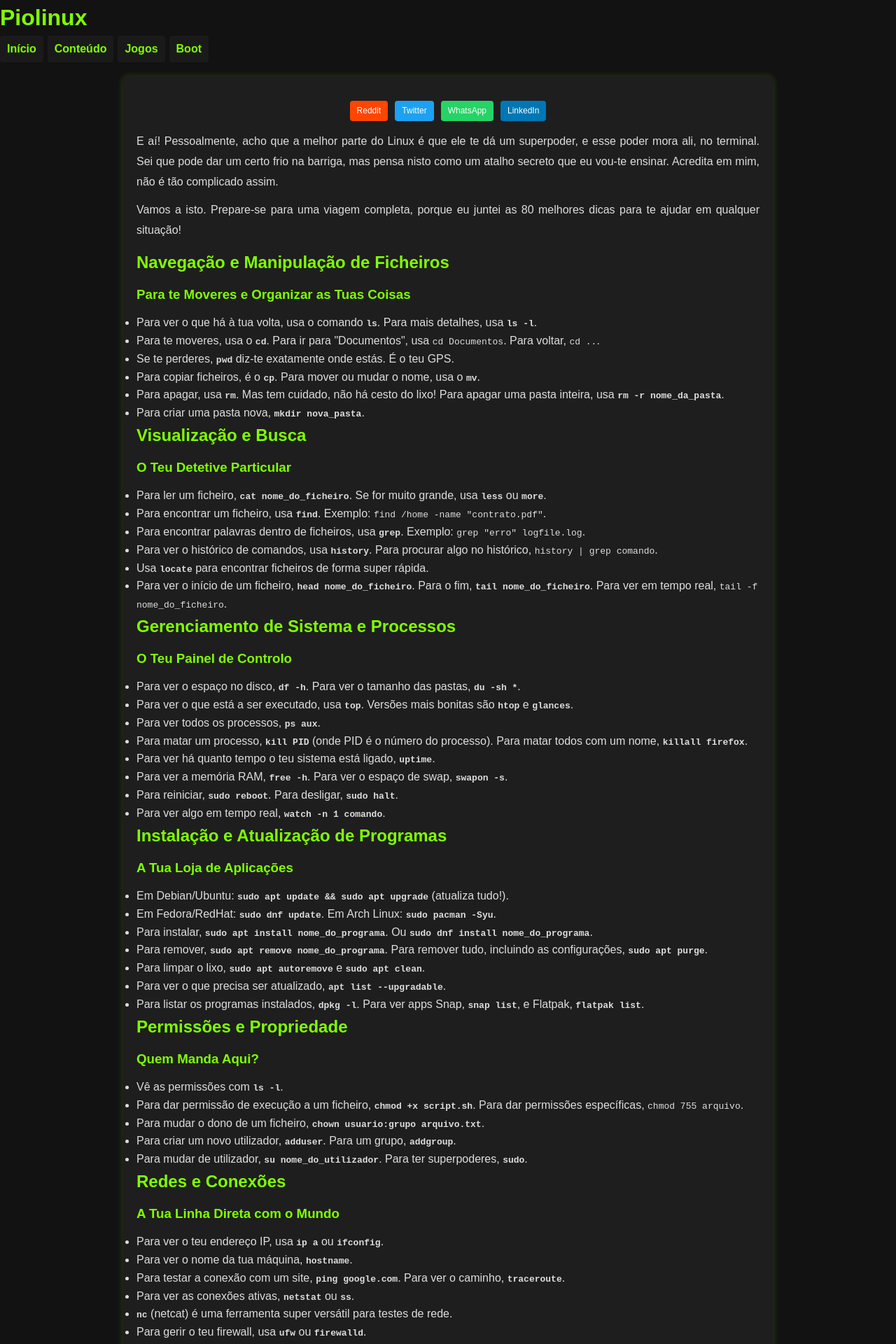
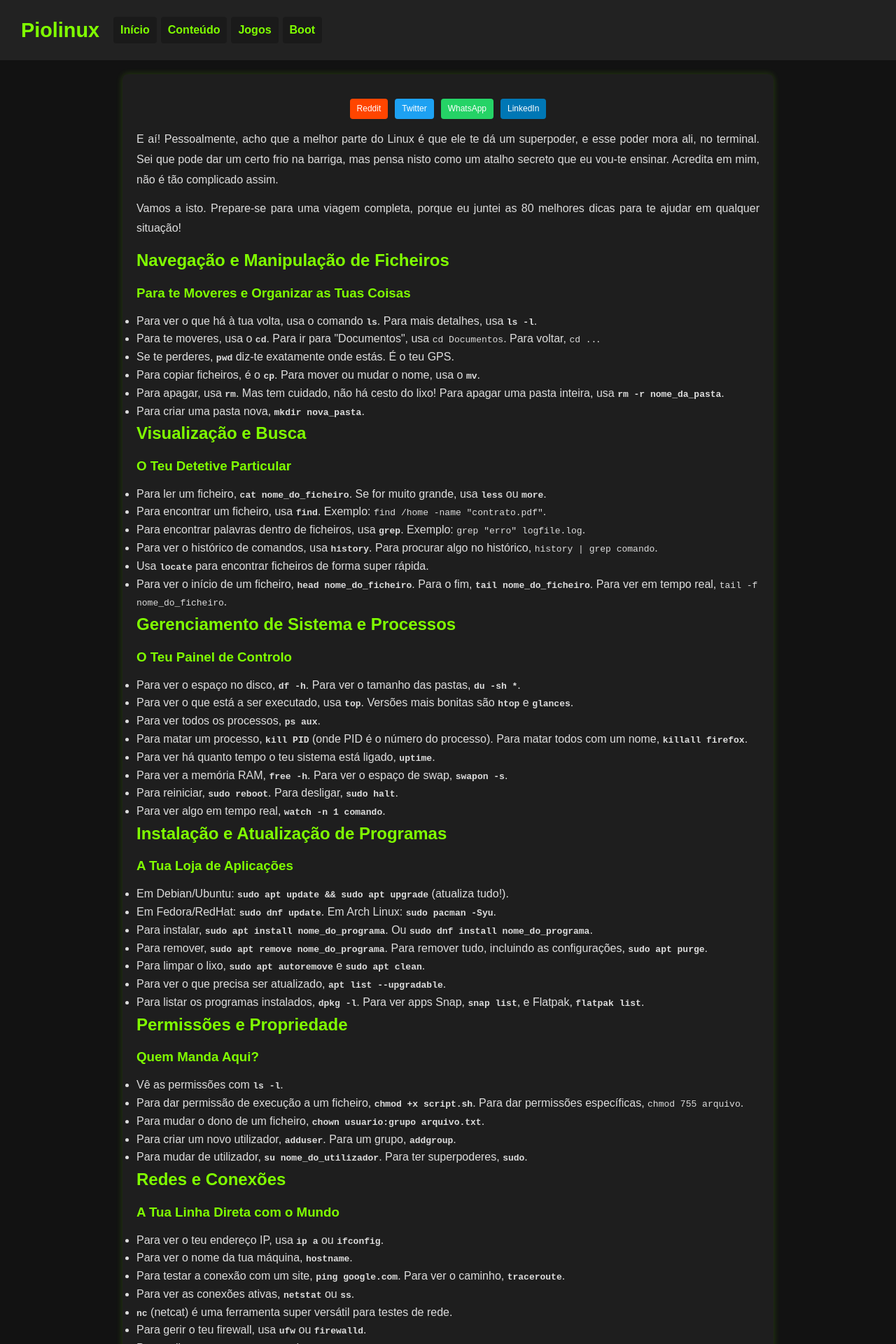
Before and after one commit to Piolinux/piolinux-site, a Jekyll site: the page 80-Dicas-Rápidas-de-Linux.html, which Jekyll copies as it is, in a window 1280 px wide. Shown: the top 1920 px of the page at 70% size. Built offline with Jekyll 4.4.1, drawn with Linux system fonts in a browser that asks for light colours.

Commit message:
Update 80-Dicas-Rápidas-de-Linux.html

```diff
--- a/80-Dicas-Rápidas-de-Linux.html
+++ b/80-Dicas-Rápidas-de-Linux.html
@@ -210,9 +210,9 @@ footer a:hover {
 </style>
 
 </head>
-
-  <body>
-
+<body>
+  <header>
+    <header>
   <h1 class="site-title"><a href="/">Piolinux</a></h1>
   <div class="menu-container">
     <button class="menu-toggle" aria-label="Abrir menu" onclick="document.body.classList.toggle('menu-open')">☰</button>
@@ -236,7 +236,9 @@ footer a:hover {
       </ul>
     </nav>
   </div>
+</header>
 
+  </header>
 
 
 
@@ -281,7 +283,7 @@ footer a:hover {
       })();
     </script>
 
-
+      <body>
 
 <div class="container">
     <p>E aí! Pessoalmente, acho que a melhor parte do Linux é que ele te dá um superpoder, e esse poder mora ali, no terminal. Sei que pode dar um certo frio na barriga, mas pensa nisto como um atalho secreto que eu vou-te ensinar. Acredita em mim, não é tão complicado assim.</p>
```
